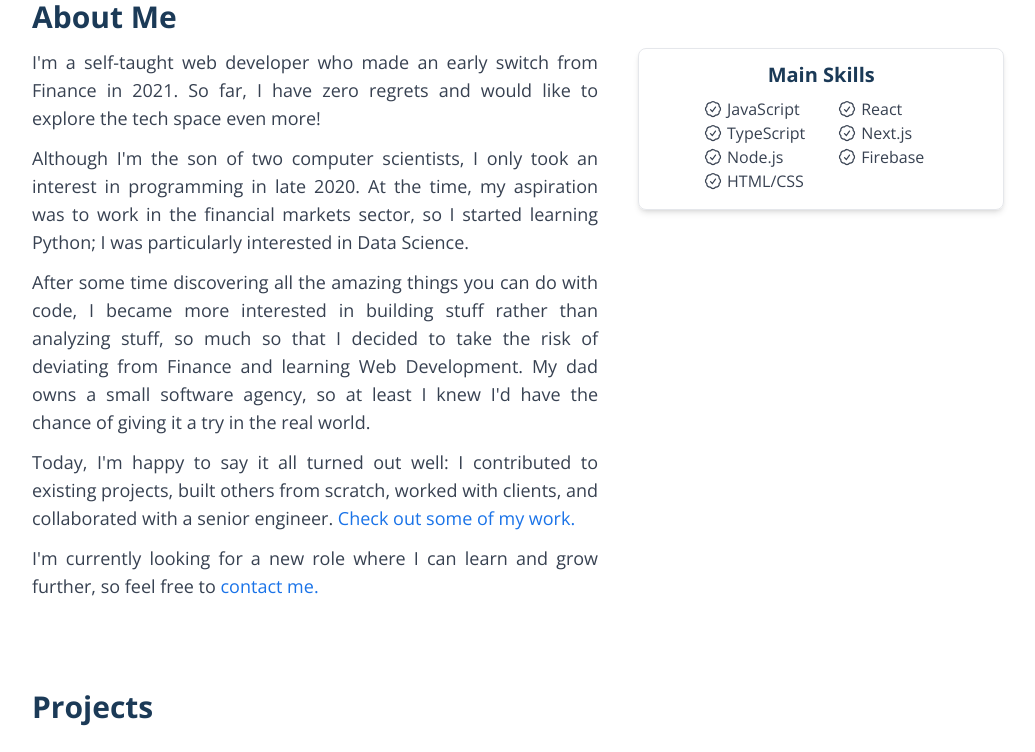
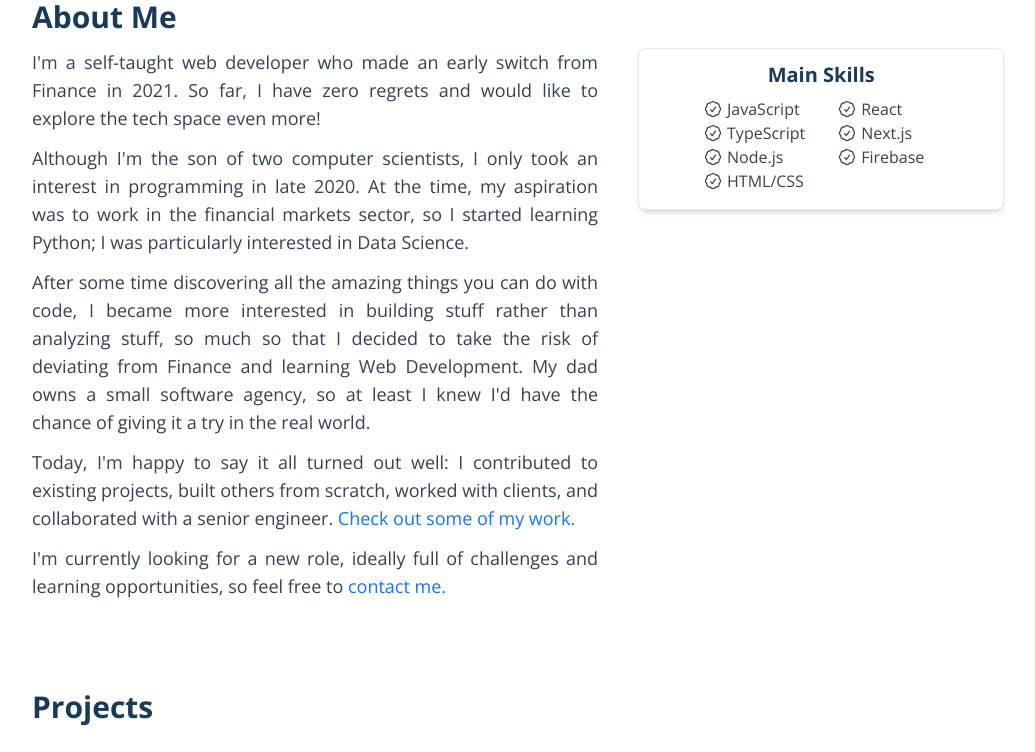
Before and after one commit to tomascarignano98/personal-site, a Next.js app: page / in a window 1280 px wide. Shown: the part 376-1128 px from the top of the page, without its empty margins (112-1147 px from the left). Built offline with nearby package versions, Linux system fonts and the light colour scheme.

Commit message:
feat: update AboutSection

```diff
--- a/src/components/AboutSection.tsx
+++ b/src/components/AboutSection.tsx
@@ -34,8 +34,9 @@ export default function AboutSection() {
             engineer. <Link href="/#projects">Check out some of my work.</Link>
           </p>
           <p>
-            I'm currently looking for a new role where I can learn and grow
-            further, so feel free to <Link href="/#contact">contact me.</Link>
+            I'm currently looking for a new role, ideally full of challenges and
+            learning opportunities, so feel free to{' '}
+            <Link href="/#contact">contact me.</Link>
           </p>
         </div>
 
@@ -43,17 +44,13 @@ export default function AboutSection() {
           <div className="flex flex-col items-center rounded-lg border py-4 shadow-md md:px-16">
             <h3>Main Skills</h3>
             <ul className="columns-2 gap-x-8 sm:text-base">
-              <div>
               <ListItem text="JavaScript" />
               <ListItem text="TypeScript" />
               <ListItem text="Node.js" />
               <ListItem text="HTML/CSS" />
-              </div>
-              <div>
               <ListItem text="React" />
               <ListItem text="Next.js" />
               <ListItem text="Firebase" />
-              </div>
             </ul>
           </div>
         </div>
```
Lines whose indentation alone changed are shown as unchanged.
